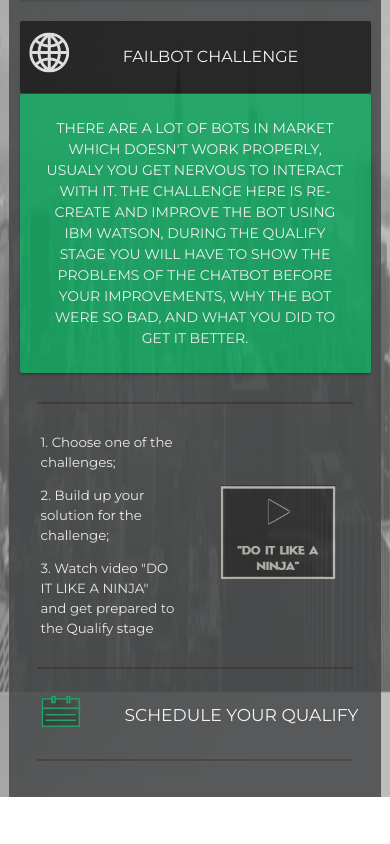
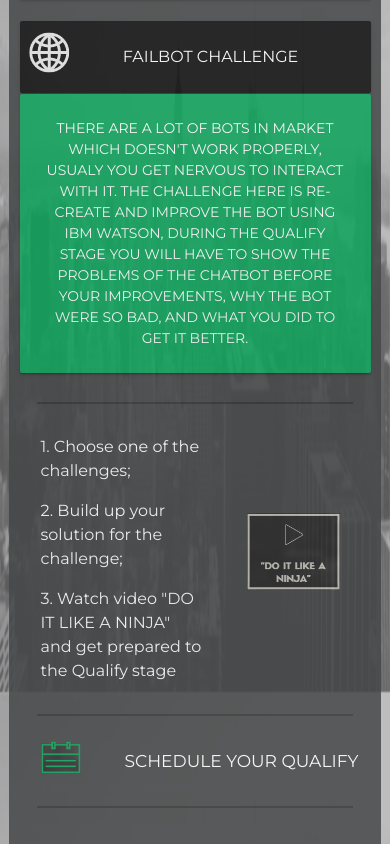
Before and after one commit to carlosbu/topcop, a website: page views/warmup.html in a window 390 px wide. Shown: the part 996-1840 px from the top of the page. Before the commit the page ends 1793 px from the top, so only its background shows below. Drawn offline with Linux system fonts and the light colour scheme; files that its build step writes are made by us from their sources; files whose address does not match are found by name.

Commit message:
mobile view changes

```diff
--- a/public/stylesheets/warmup.css
+++ b/public/stylesheets/warmup.css
@@ -83,12 +83,12 @@
 @media only screen and (max-width: 500px) {
    .adjusted{
        position: relative;
-       margin-top: 40% !important;
-       height: 70% !important;
-       width: 70% !important;
+       margin-top: 70% !important;
+       height: 80% !important;
+       width: 80% !important;
    }
    .item{
-       font-size:10pt !important;
+       font-size:12pt !important;
    }
 }
 
--- a/views/warmup.html
+++ b/views/warmup.html
@@ -148,7 +148,7 @@
 
             </div>
 
-            <div class="col s5 m6 white-text left">
+            <div class="col s6 m6 white-text left">
 
                 <p class="item">1. Choose one of the challenges;</p>
                 <p class="item">2. Build up your solution for the challenge;</p>
@@ -156,7 +156,7 @@
 
             </div>
 
-            <div class="col s6 m5 center">
+            <div class="col s5 m5 center">
                 <a href="">
                 <img class="responsive-img adjusted" src="./images/ninja-button.png" style="width:50%;height:50%;margin-top:16%;">
                 </a>
```
